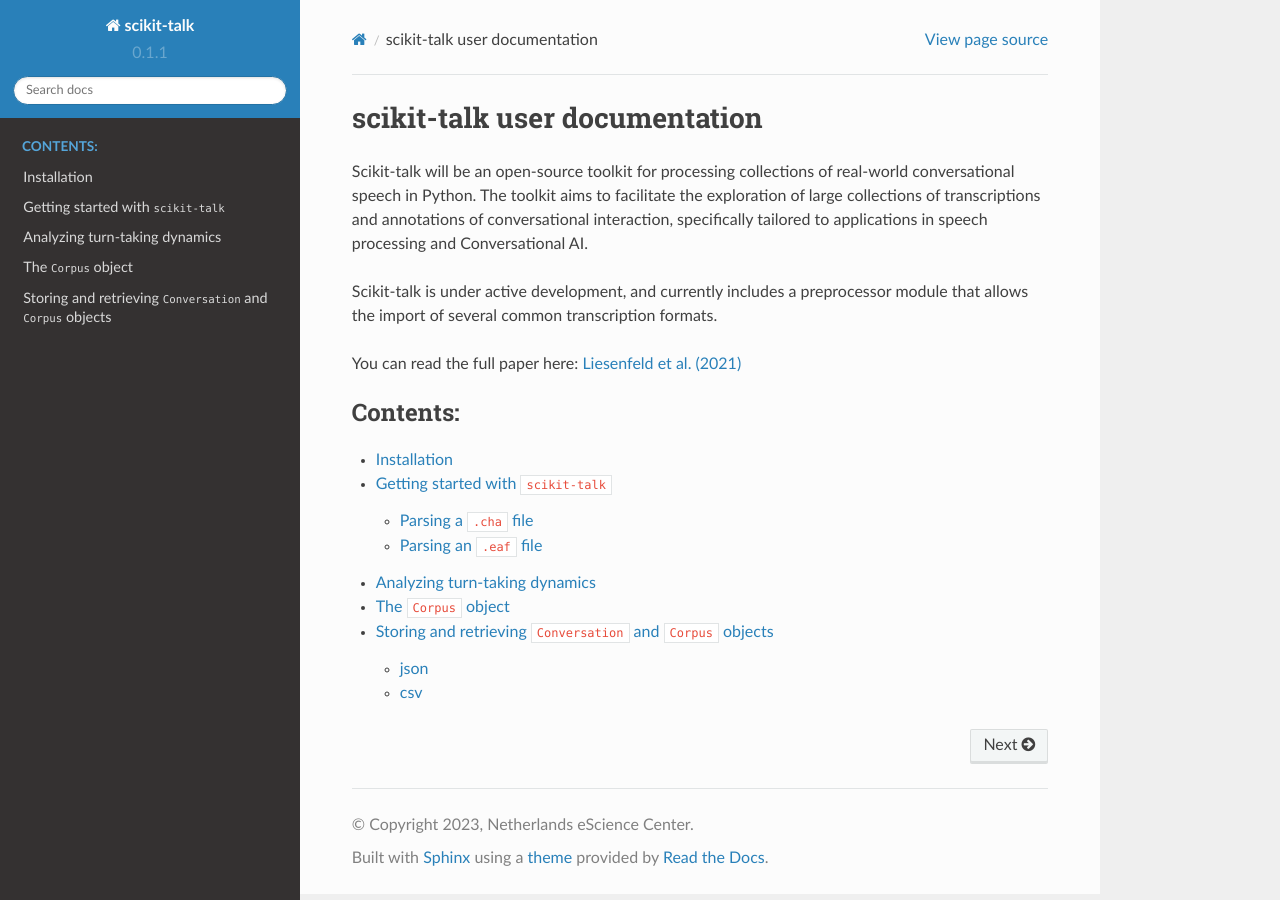
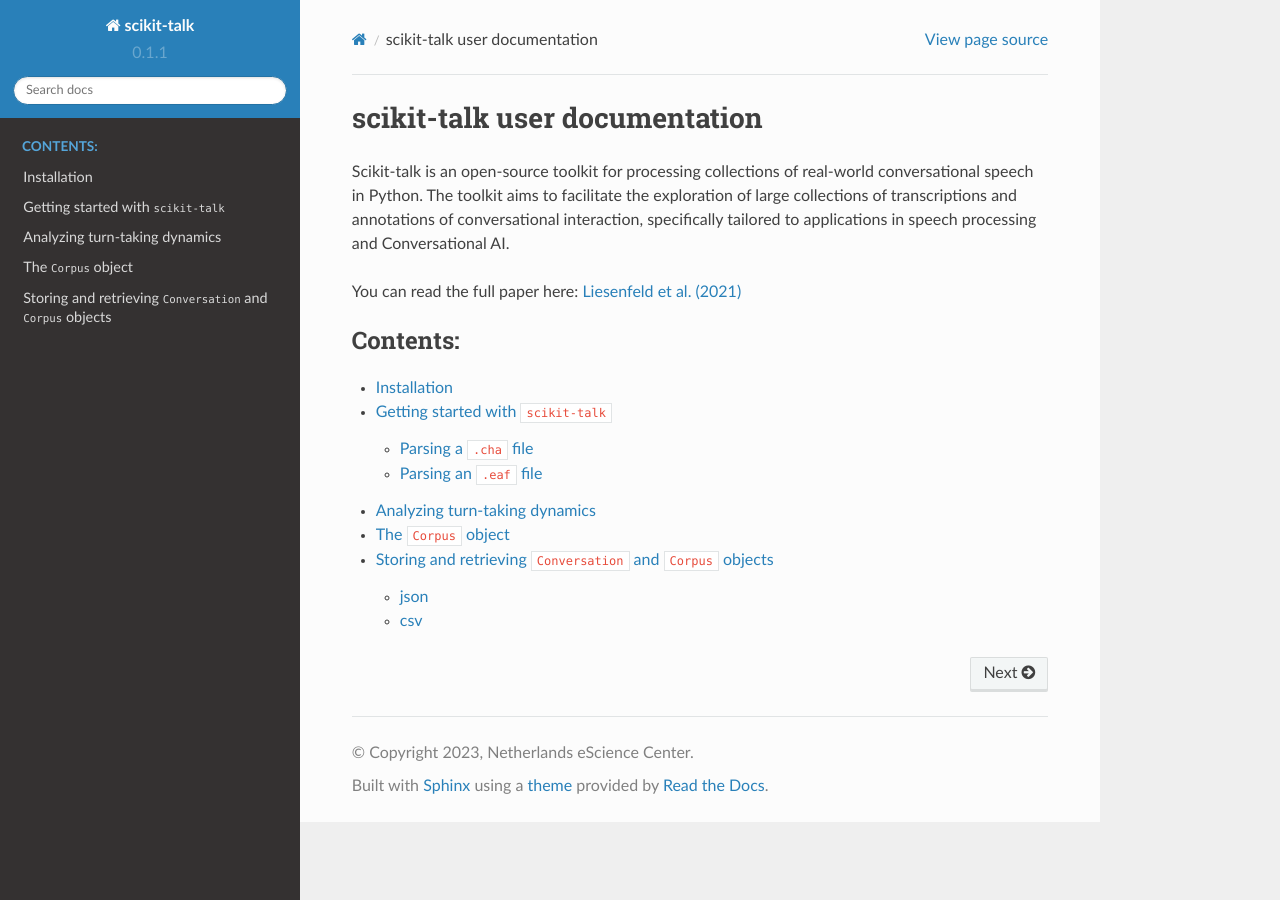
Before and after one commit to elpaco-escience/scikit-talk, a Sphinx documentation site: the page built from docs/index.rst, in a window 1280 px wide. Built offline with Sphinx 7.4.7 and the Read the Docs theme 2.0.0, drawn with Linux system fonts in a browser that asks for light colours.

```diff
--- a/docs/index.rst
+++ b/docs/index.rst
@@ -6,14 +6,11 @@
 scikit-talk user documentation
 ==============================
 
-Scikit-talk will be an open-source toolkit for processing collections of
+Scikit-talk is an open-source toolkit for processing collections of
 real-world conversational speech in Python. The toolkit aims to facilitate the
 exploration of large collections of transcriptions and annotations of
 conversational interaction, specifically tailored to applications in speech
 processing and Conversational AI.
-
-Scikit-talk is under active development, and currently includes a preprocessor
-module that allows the import of several common transcription formats.
 
 You can read the full paper here: `Liesenfeld et al. (2021) <https://aclanthology.org/2021.sigdial-1.26/>`_
 
```
Also changed, not shown: README.md (+14 -11 lines).
